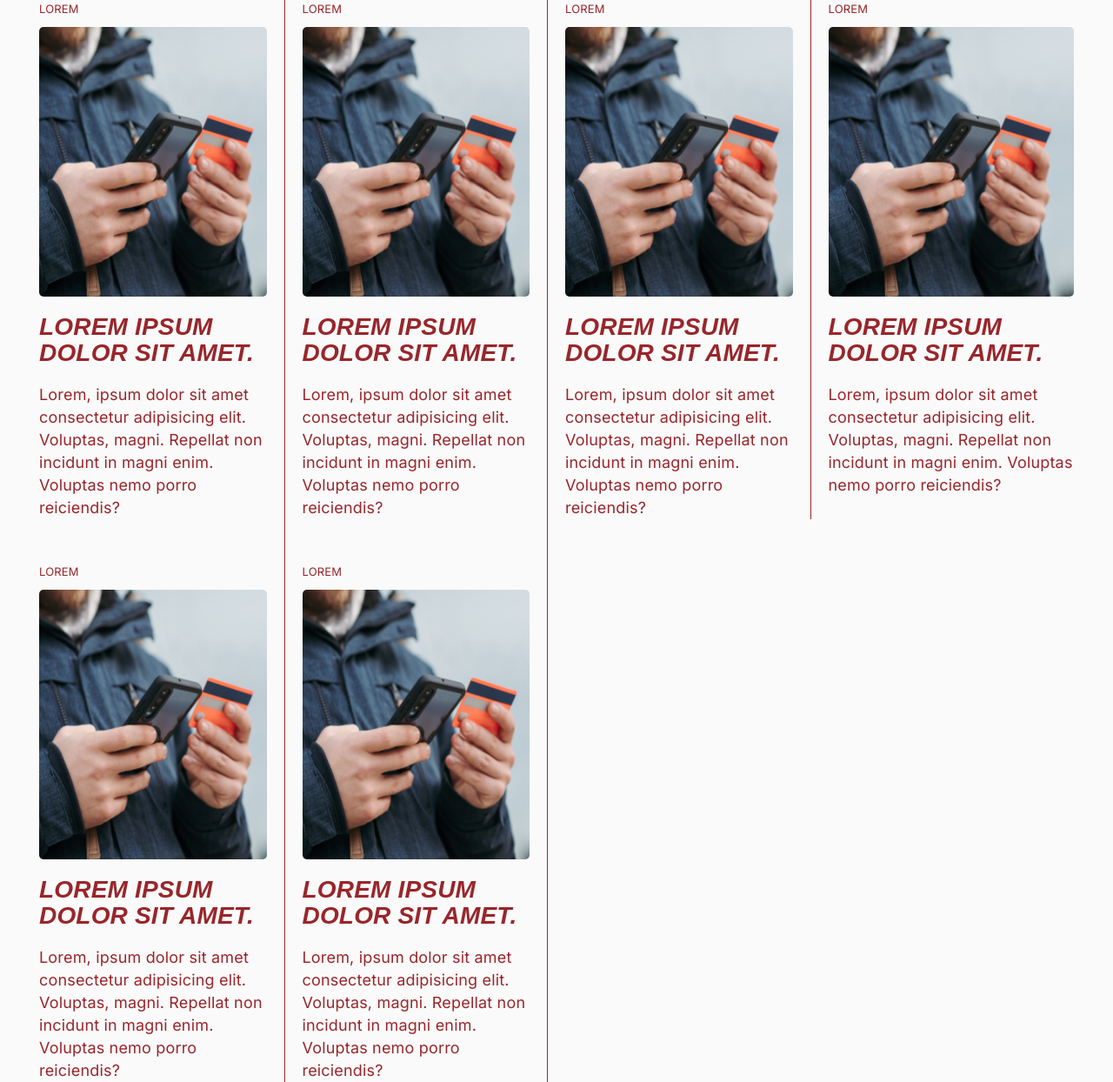
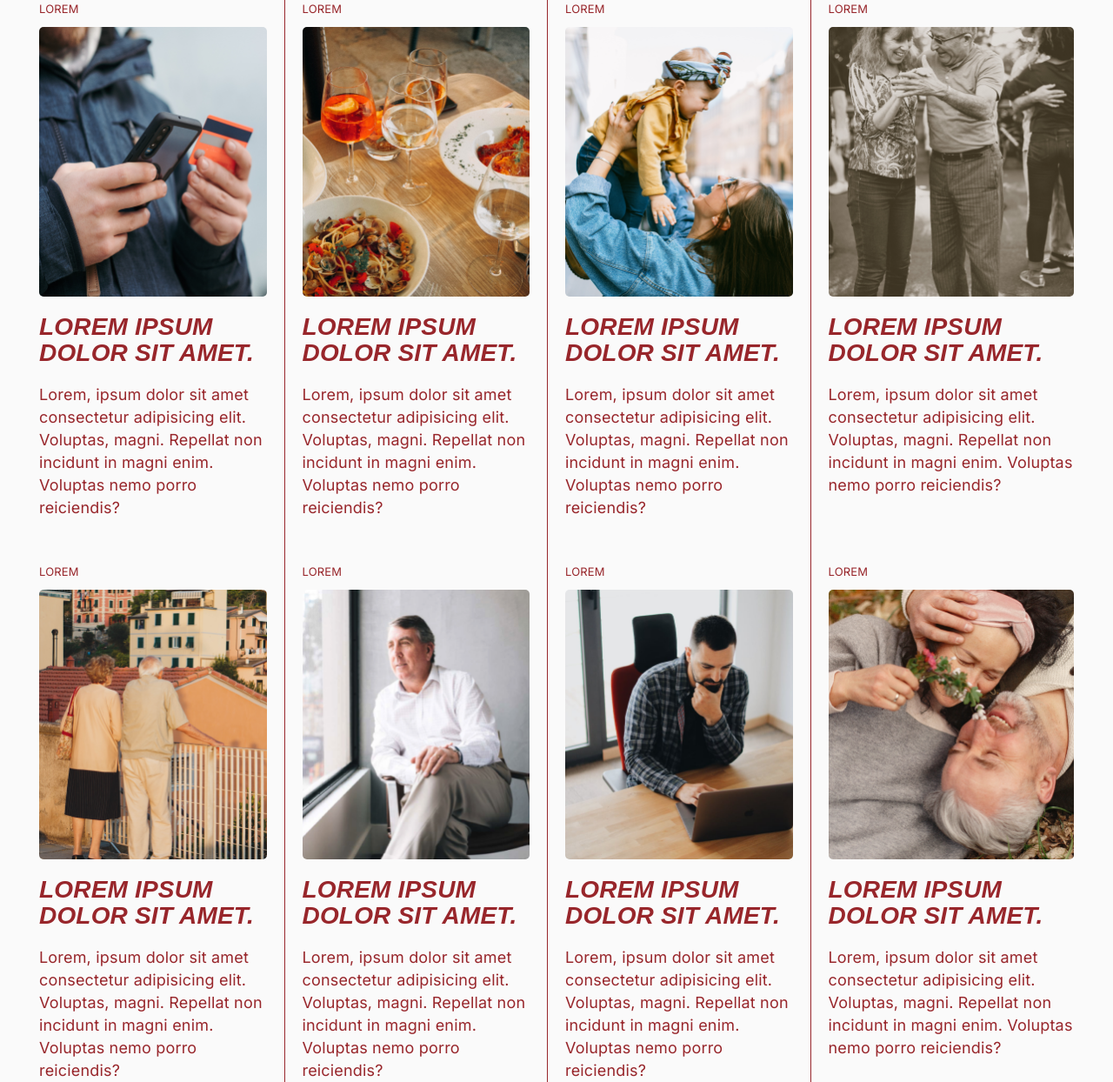
Before and after one commit to KieIO/vostro, a PHP site: page /components/blogs-list.html in a window 1280 px wide. Shown: the whole page at 87% size. Run offline with PHP 8.4, Linux system fonts and the light colour scheme.

Commit message:
update imgs for blogs list

```diff
--- a/components/blogs-list.html
+++ b/components/blogs-list.html
@@ -10,7 +10,7 @@
 <body>
     <section class="blogs-list-wrap">
         <ul class="blogs-list">
-            <li class="cart-item-article">
+             <li class="cart-item-article">
                 <div class="tag">Lorem</div>
                 <div class="img-wrap">
                     <img src="../assets/images/home_blog_thumbnail_1.png" alt="">
@@ -19,10 +19,10 @@
                 <p class="content">Lorem, ipsum dolor sit amet consectetur adipisicing elit. Voluptas, magni. Repellat non incidunt in magni enim. Voluptas nemo porro reiciendis?</p>
             </li>
 
-            <li class="cart-item-article">
+             <li class="cart-item-article">
                 <div class="tag">Lorem</div>
                 <div class="img-wrap">
-                    <img src="../assets/images/home_blog_thumbnail_1.png" alt="">
+                    <img src="../assets/images/home_blog_thumbnail_2.png" alt="">
                 </div>
                 <h4 class="title u-title-card">Lorem ipsum dolor sit amet.</h4>
                 <p class="content">Lorem, ipsum dolor sit amet consectetur adipisicing elit. Voluptas, magni. Repellat non incidunt in magni enim. Voluptas nemo porro reiciendis?</p>
@@ -31,7 +31,7 @@
             <li class="cart-item-article">
                 <div class="tag">Lorem</div>
                 <div class="img-wrap">
-                    <img src="../assets/images/home_blog_thumbnail_1.png" alt="">
+                    <img src="../assets/images/home_blog_thumbnail_3.png" alt="">
                 </div>
                 <h4 class="title u-title-card">Lorem ipsum dolor sit amet.</h4>
                 <p class="content">Lorem, ipsum dolor sit amet consectetur adipisicing elit. Voluptas, magni. Repellat non incidunt in magni enim. Voluptas nemo porro reiciendis?</p>
@@ -40,7 +40,7 @@
             <li class="cart-item-article">
                 <div class="tag">Lorem</div>
                 <div class="img-wrap">
-                    <img src="../assets/images/home_blog_thumbnail_1.png" alt="">
+                    <img src="../assets/images/home_blog_thumbnail_4.png" alt="">
                 </div>
                 <h4 class="title u-title-card">Lorem ipsum dolor sit amet.</h4>
                 <p class="content">Lorem, ipsum dolor sit amet consectetur adipisicing elit. Voluptas, magni. Repellat non incidunt in magni enim. Voluptas nemo porro reiciendis?</p>
@@ -49,7 +49,7 @@
             <li class="cart-item-article">
                 <div class="tag">Lorem</div>
                 <div class="img-wrap">
-                    <img src="../assets/images/home_blog_thumbnail_1.png" alt="">
+                    <img src="../assets/images/home_blog_thumbnail_5.png" alt="">
                 </div>
                 <h4 class="title u-title-card">Lorem ipsum dolor sit amet.</h4>
                 <p class="content">Lorem, ipsum dolor sit amet consectetur adipisicing elit. Voluptas, magni. Repellat non incidunt in magni enim. Voluptas nemo porro reiciendis?</p>
@@ -58,7 +58,25 @@
             <li class="cart-item-article">
                 <div class="tag">Lorem</div>
                 <div class="img-wrap">
-                    <img src="../assets/images/home_blog_thumbnail_1.png" alt="">
+                    <img src="../assets/images/home_blog_thumbnail_6.png" alt="">
+                </div>
+                <h4 class="title u-title-card">Lorem ipsum dolor sit amet.</h4>
+                <p class="content">Lorem, ipsum dolor sit amet consectetur adipisicing elit. Voluptas, magni. Repellat non incidunt in magni enim. Voluptas nemo porro reiciendis?</p>
+            </li>
+
+            <li class="cart-item-article">
+                <div class="tag">Lorem</div>
+                <div class="img-wrap">
+                    <img src="../assets/images/home_blog_thumbnail_7.png" alt="">
+                </div>
+                <h4 class="title u-title-card">Lorem ipsum dolor sit amet.</h4>
+                <p class="content">Lorem, ipsum dolor sit amet consectetur adipisicing elit. Voluptas, magni. Repellat non incidunt in magni enim. Voluptas nemo porro reiciendis?</p>
+            </li>
+
+            <li class="cart-item-article">
+                <div class="tag">Lorem</div>
+                <div class="img-wrap">
+                    <img src="../assets/images/home_blog_thumbnail_8.png" alt="">
                 </div>
                 <h4 class="title u-title-card">Lorem ipsum dolor sit amet.</h4>
                 <p class="content">Lorem, ipsum dolor sit amet consectetur adipisicing elit. Voluptas, magni. Repellat non incidunt in magni enim. Voluptas nemo porro reiciendis?</p>
--- a/style.css
+++ b/style.css
@@ -763,7 +763,7 @@ header {
   padding-bottom: 15rem; }
 
 .u-first-section-page {
-  padding-top: 10rem; }
+  padding-top: calc(10rem + 6rem); }
 
 .u-button {
   all: unset;
--- a/styles/utilities.scss
+++ b/styles/utilities.scss
@@ -70,7 +70,7 @@
 
 
 .u-first-section-page {
-    padding-top: 10rem;
+    padding-top: calc(10rem + 6rem); // + header height
 }
 
 .u-button {
```
Also changed, not shown: pages/index.html (+5 -5 lines), assets/images/home_blog_thumbnail_2.png (added), assets/images/home_blog_thumbnail_3.png (added), assets/images/home_blog_thumbnail_4.png (added), assets/images/home_blog_thumbnail_5.png (added), assets/images/home_blog_thumbnail_6.png (added), assets/images/home_blog_thumbnail_7.png (added), assets/images/home_blog_thumbnail_8.png (added).
